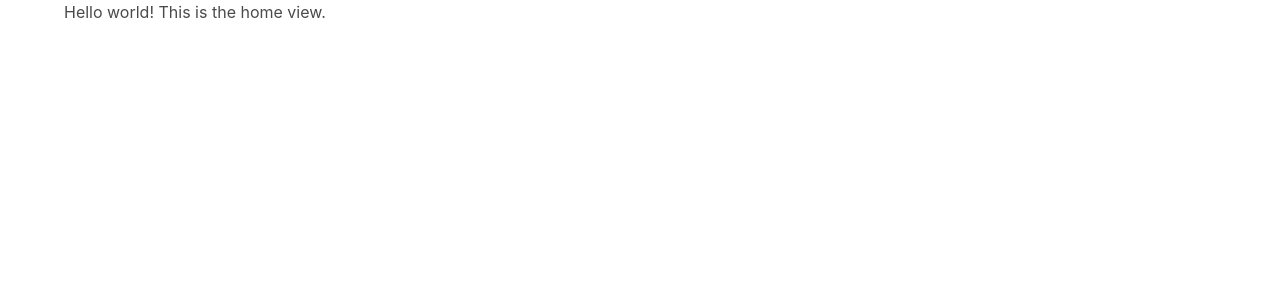
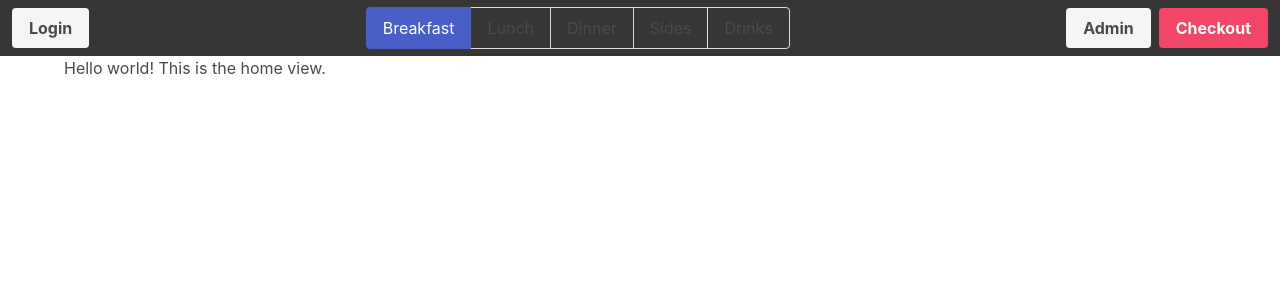
Before and after one commit to draktovus/pos-restaurant, a Vue app in the folder client/: page / in a window 1280 px wide. Shown: the top 300 px of the page. Built offline with nearby package versions, Linux system fonts and the light colour scheme.

Commit message:
added navbar to App.vue + imported it in index.ts

```diff
--- a/client/src/App.vue
+++ b/client/src/App.vue
@@ -1,17 +1,17 @@
 <script setup lang="ts">
 import { RouterLink, RouterView } from "vue-router";
+import NavBar from './components/NavBar.vue';
 </script>
 
 <template>
-  <!-- Navbar component -->
-  <header></header>
 
-  <main>
+  <NavBar />
+
     <div class="container">
-      <!-- Pages go here -->
       <RouterView />
     </div>
-  </main>
 </template>
 
-<style scoped></style>
+<style scoped>
+
+</style>
--- a/client/src/router/index.ts
+++ b/client/src/router/index.ts
@@ -1,5 +1,6 @@
 import { createRouter, createWebHistory } from 'vue-router'
-import HomeView from '../views/HomeView.vue'
+import HomeView from '../views/HomeView.vue';
+import NavBarVue from '@/components/NavBar.vue';
 
 const router = createRouter({
   history: createWebHistory(import.meta.env.BASE_URL),
```
